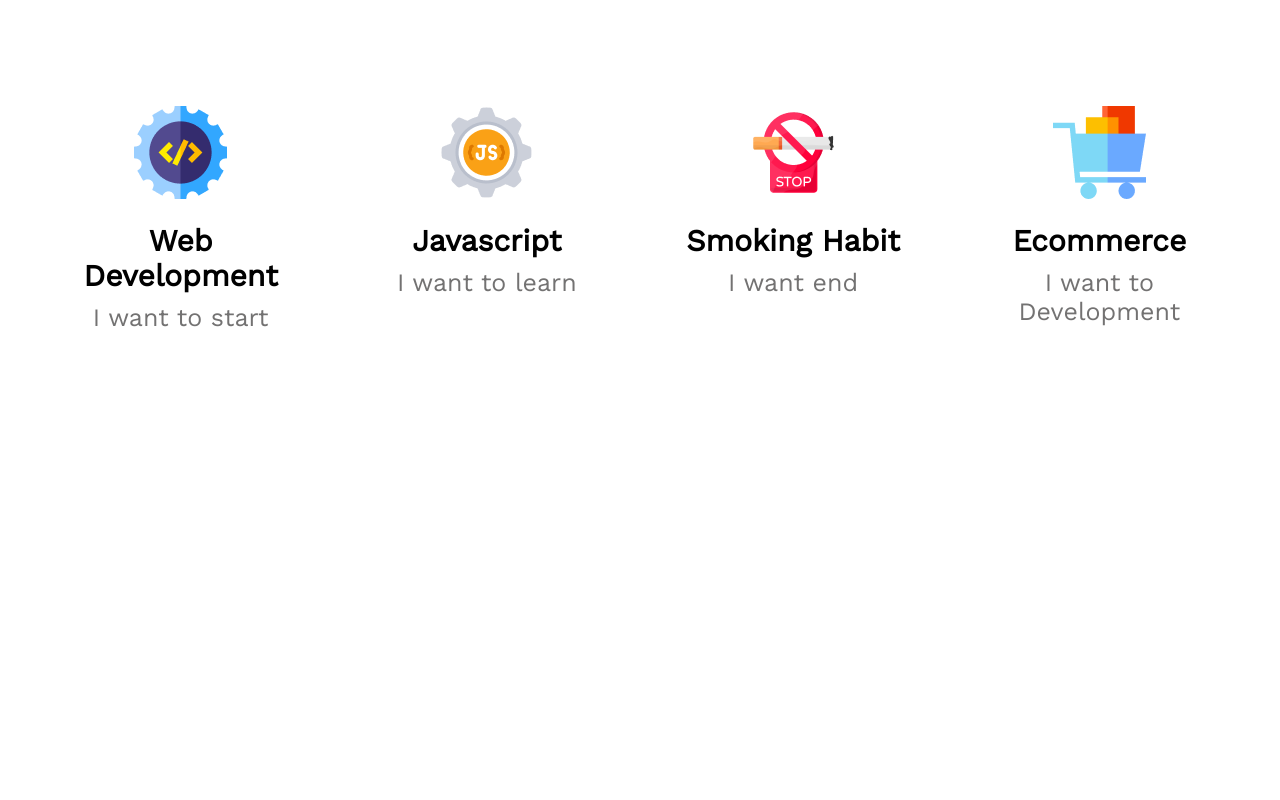
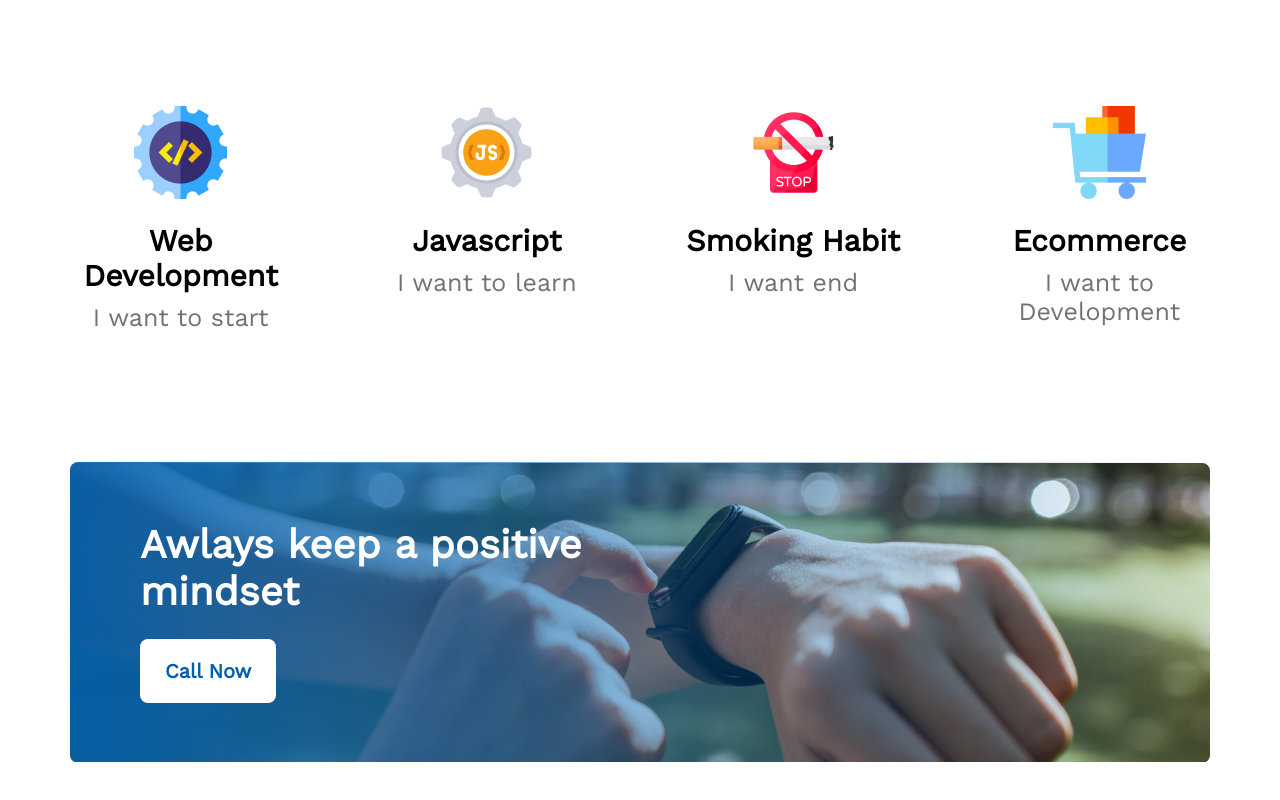
Before and after one commit to mrlaboratory/new-year-new-me, a plain HTML site: page index.html in a window 1280 px wide. Shown: the part 1682-2482 px from the top of the page. Before the commit the page ends 2144 px from the top, so only its background shows below. Drawn offline with nearby package versions, Linux system fonts and the light colour scheme.

Commit message:
added final message for positive mindset

```diff
--- a/index.html
+++ b/index.html
@@ -80,7 +80,15 @@
             </div>
         </section>
 
-
+        <!-- final message positim mindset section  -->
+<section class="final-msg">
+    <div class="final-gradiyent">
+        <div class="msg-container">
+            <h2 class="final-text">Awlays keep a positive mindset</h2>
+        <button class="btn-primary">Call Now</button>
+        </div>
+    </div>
+</section>
 
 
 
--- a/style/style.css
+++ b/style/style.css
@@ -134,20 +134,55 @@ main {
     margin-bottom: 130px;
     width: 100%;
 }
+
 .plan {
     width: 25%;
 }
+
 .plan-img {
     margin-bottom: 20px;
 }
+
 .plan-title {
     margin-bottom: 10px;
     font-weight: 700;
     font-size: 30px;
     color: black;
 }
+
 .plan-description {
     font-weight: 500;
     font-size: 25px;
     color: #737272;
 }
+
+
+
+/* final message section */
+.final-msg {
+    width: 1140px;
+    height: 300px;
+    margin-bottom: 130px;
+    background-image: url('../images/watch.png');
+}
+.final-gradiyent{
+    width: 100%;
+    height: 100%;
+    background-image: linear-gradient(to right, #005FACed , #00000000);
+    display: flex;
+    justify-content: left;
+    align-items: center;
+    border-radius: 8px;
+}
+
+.msg-container {
+    width: 460px;
+    height: auto;
+    margin-left: 70px;
+}
+.final-text{
+    color: white;
+    font-weight: 700;
+font-size: 40px;
+margin-bottom: 24px;
+}
```
